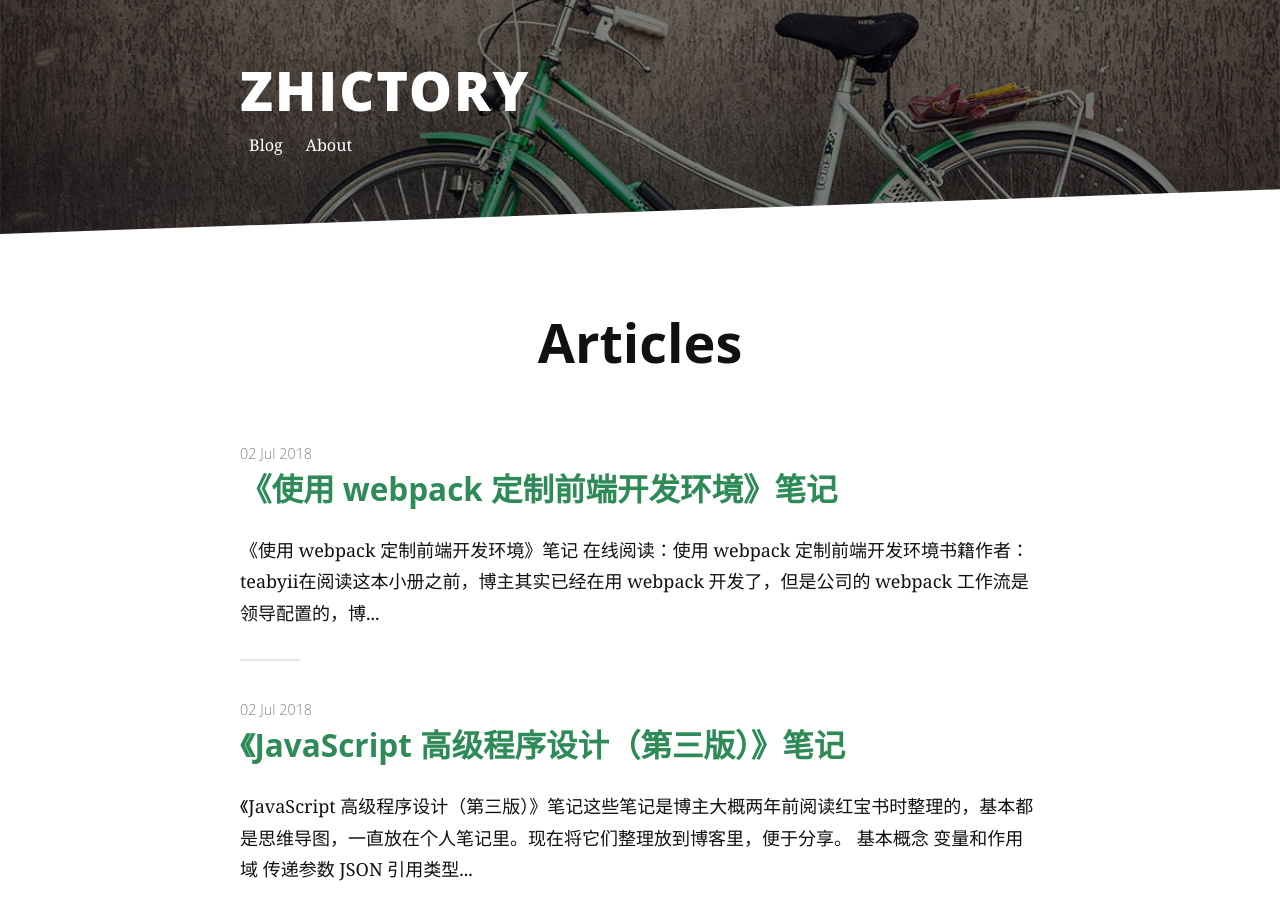
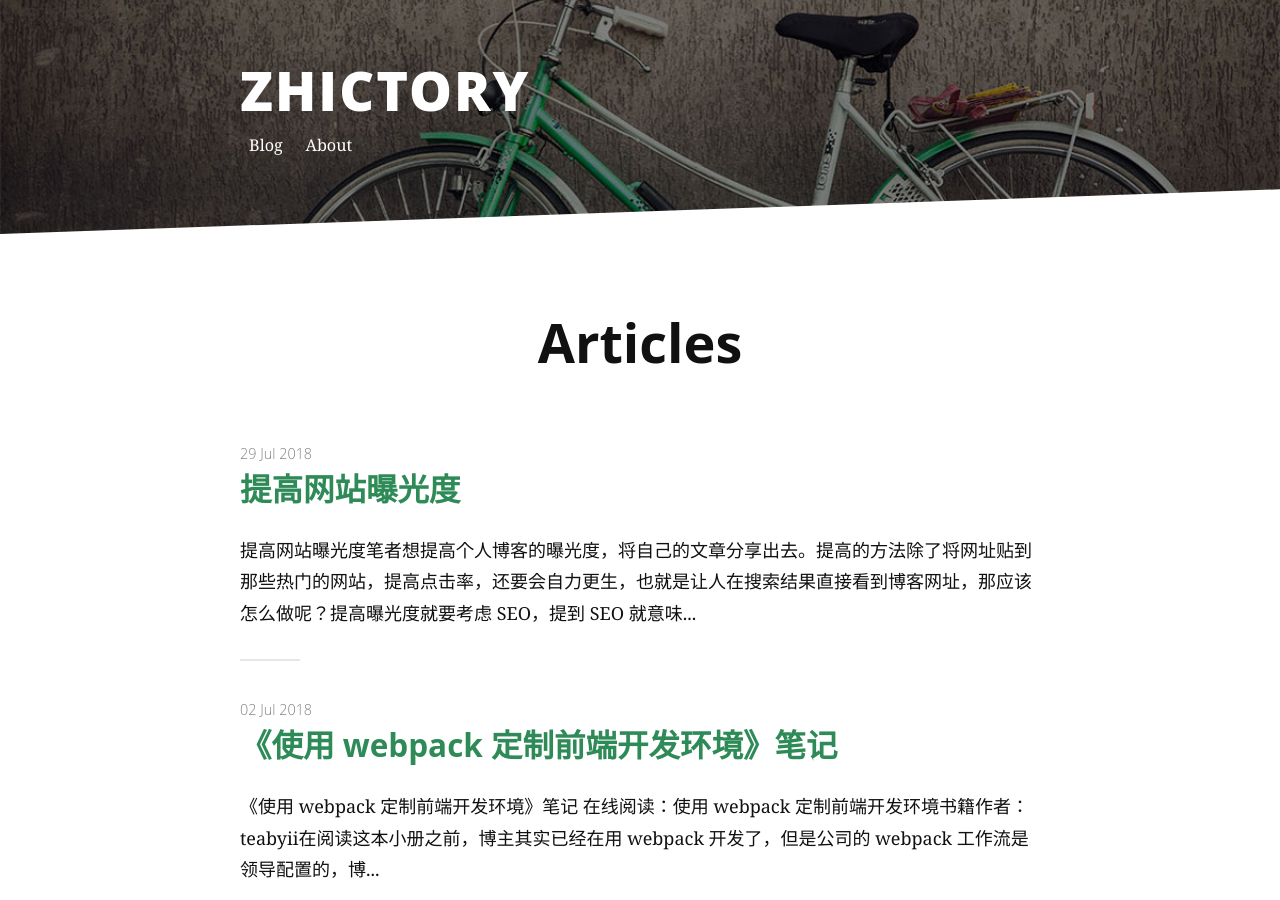
Before and after one commit to gitbxq/blog, a Jekyll site: the page built from articles.md, in a window 1280 px wide and 900 px high. Built offline with Jekyll 4.4.1, drawn with Linux system fonts in a browser that asks for light colours; comment, search, counter and statistics services are not loaded; some of the changed text lies outside the part shown.

Commit message:
Added 新增博客《提高网站曝光度》

```diff
--- /dev/null
+++ b/_posts/2018-7-29-increase-exposure.md
@@ -0,0 +1,32 @@
+---
+layout: default
+title: 提高网站曝光度
+---
+
+# 提高网站曝光度
+
+笔者想提高个人博客的曝光度，将自己的文章分享出去。提高的方法除了将网址贴到那些热门的网站，提高点击率，还要会自力更生，也就是让人在搜索结果直接看到博客网址，那应该怎么做呢？
+
+提高曝光度就要考虑 SEO，提到 SEO 就意味着要跟搜索引擎打交道，无非就是从百度和 Google 入手。
+
+这里先测试一下 Google 的产品 [Google Search Console][1]。
+
+什么是 Google Search Console 呢？官方说明：
+> Google Search Console 是由 Google 提供的一项免费服务，可帮助您监控和维护自己网站在 Google 搜索结果中的显示情况。
+
+怎么使用 Google Search Console 呢？笔者记录了一些要点如下：
+
+1. 添加属性并按照步骤验证属性，这里的属性就是要推广的网址。
+  ![添加属性]({{ site.baseurl }}/img/increase-exposure/1.png)
+2. 验证完成后你的 Search Console 会收到提高展现率的教程。
+  ![提高展现率]({{ site.baseurl }}/img/increase-exposure/2.png)
+3. 站点地图可以使用第三方工具 [XML Sitemaps Generator][2] 生成。
+4. 其它问题可以在 [Search Console 帮助][3]里查询。
+5. Google 收录后几天后会有数据报告出来，也是在 Search Console 里查看。
+  ![数据报告]({{ site.baseurl }}/img/increase-exposure/3.png)
+
+之后博客会有怎样的访问量，过几天再来补充笔记。
+
+  [1]: https://www.google.com/webmasters/tools/home?hl=zh
+  [2]: https://www.xml-sitemaps.com/
+  [3]: https://support.google.com/webmasters#topic=3309469
```
Also changed, not shown: _posts/2016-7-3-first-post.md (+1 -1 lines), img/increase-exposure/1.png (added), img/increase-exposure/2.png (added), img/increase-exposure/3.png (added), 1 other file.
